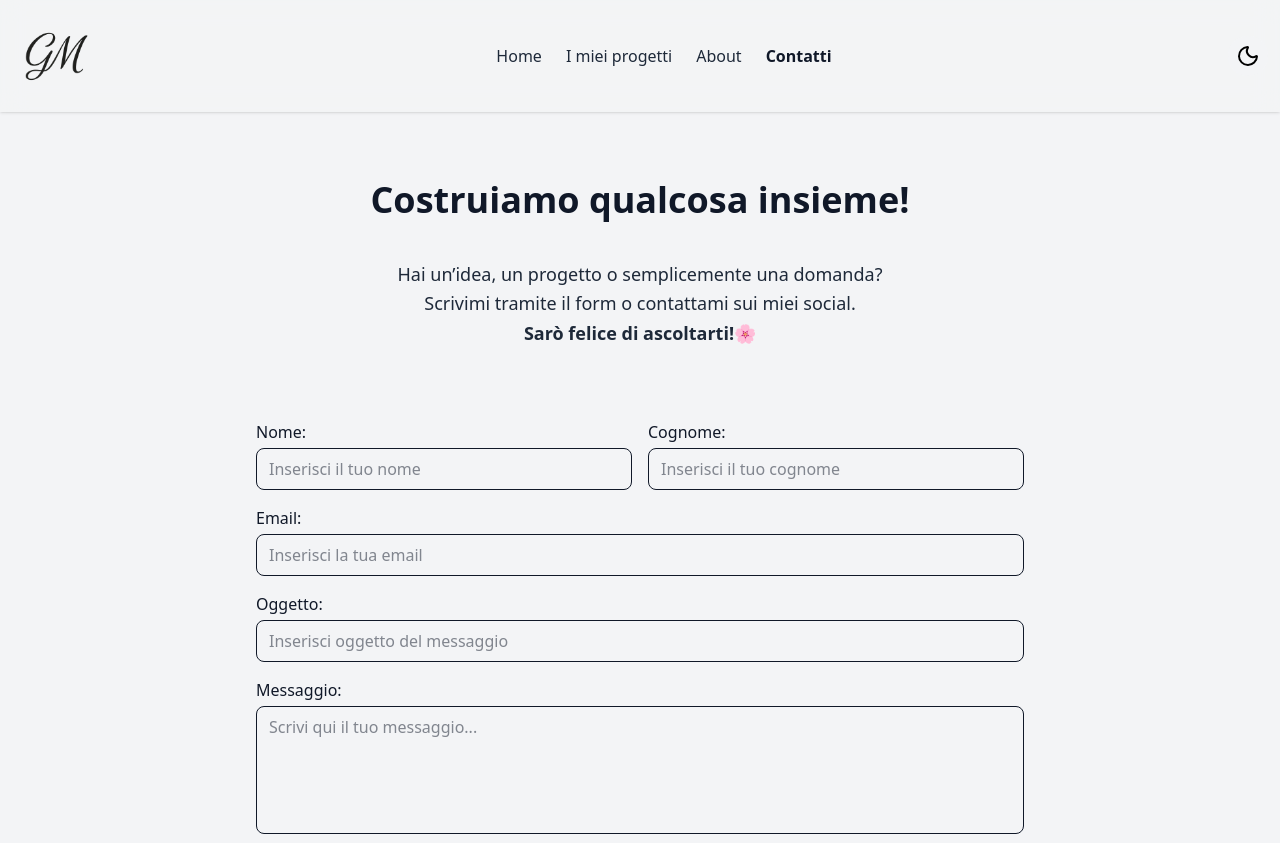
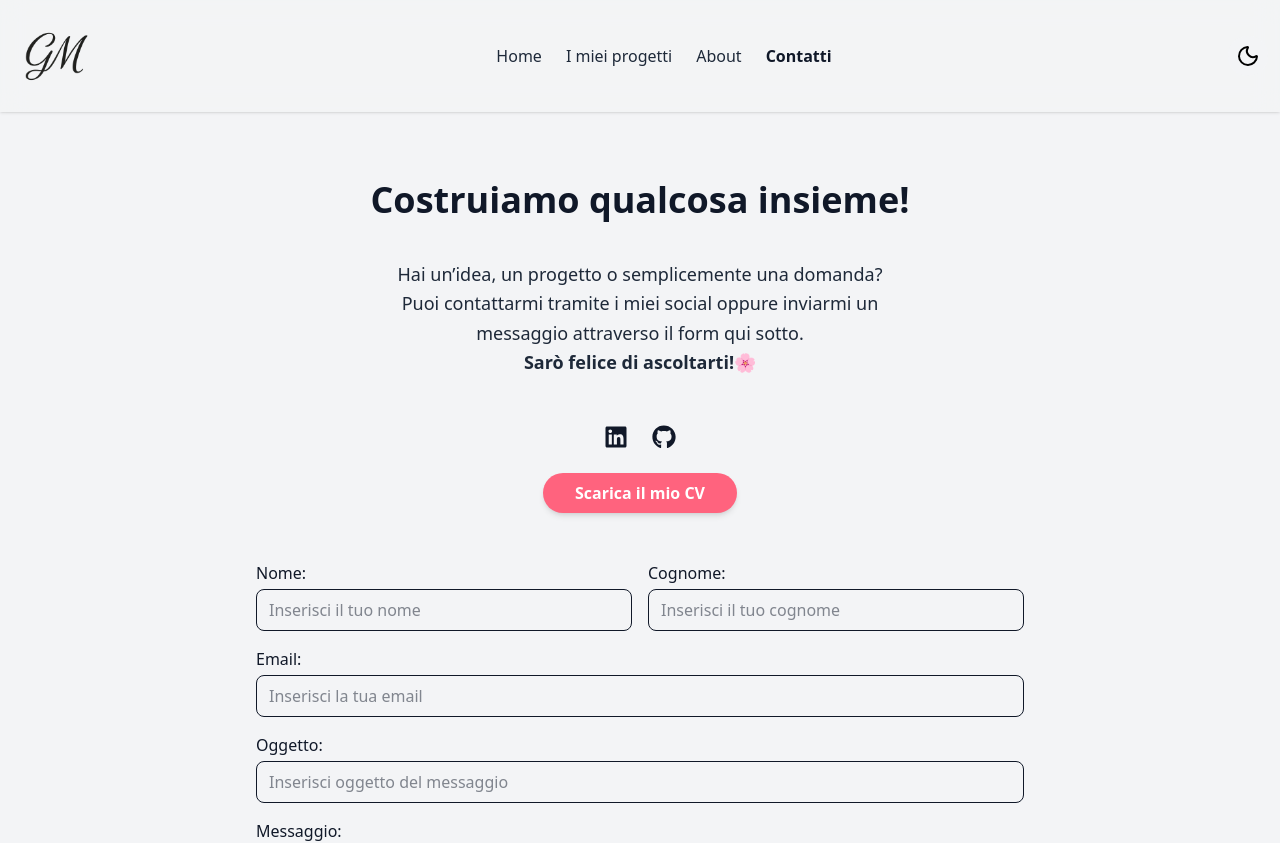
Before and after one commit to giorgiameffe/giorgiameffe-portfolio, a React (Vite) app: page /contacts in a window 1280 px wide. Shown: the top 843 px of the page. Built offline with nearby package versions, Linux system fonts and the light colour scheme; a web font is replaced by a local one.

Commit message:
feat: add social links and download CV button to ContactsPage

```diff
--- a/src/components/HeroSection.tsx
+++ b/src/components/HeroSection.tsx
@@ -112,7 +112,7 @@ const HeroSection = ({ title, subtitle, description }: HeroSectionProps) => {
                 <NavLink
                     to="/projects"
                     className="inline-block mt-4 bg-rose-400 dark:bg-rose-700 text-white px-8 py-2 font-semibold
-                    rounded-full shadow-md hover:shadow-xl transition cursor-pointer" >
+                    rounded-full shadow-md transition cursor-pointer" >
                     Vedi i miei progetti
                 </NavLink>
                 <div className="flex flex-wrap justify-center md:justify-start items-center gap-2 mt-4">
--- a/src/components/ProjectCard.tsx
+++ b/src/components/ProjectCard.tsx
@@ -41,7 +41,7 @@ const ProjectCard = ({ project, featured }: ProjectCardProps) => {
                 <Link
                     to={`/projects/${project.slug}`}
                     className="flex justify-center bg-rose-400 dark:bg-rose-700 font-semibold text-white text-md px-8 py-2
-                    rounded-full shadow-md hover:shadow-xl transition mt-4"
+                    rounded-full shadow-md transition mt-4"
                 >
                     Scopri di più
                 </Link>
--- a/src/pages/ContactsPage.tsx
+++ b/src/pages/ContactsPage.tsx
@@ -1,6 +1,8 @@
 import React from "react";
 import { motion } from "framer-motion";
 import ContactForm from "../components/ContactForm";
+import { Link } from "react-router-dom";
+import { FaLinkedin, FaGithub } from "react-icons/fa";
 
 const ContactsPage: React.FC = () => {
 
@@ -22,7 +24,7 @@ const ContactsPage: React.FC = () => {
                 </motion.h1>
 
                 {/* Sottotitolo animato */}
-                <div className="max-w-2xl md:max-w-xl mx-auto text-center mb-12 md:flex md:justify-center md:items-center">
+                <div className="max-w-2xl md:max-w-xl mx-auto text-center mb-6 md:flex md:justify-center md:items-center">
                     <motion.p
                         className="text-gray-800 dark:text-gray-200 text-lg leading-relaxed relative
                        pt-4 pb-6 px-4 mb-2 md:mb-0"
@@ -31,10 +33,46 @@ const ContactsPage: React.FC = () => {
                         transition={{ duration: 0.8, ease: "easeOut", delay: 0.3 }}
                     >
                         Hai un’idea, un progetto o semplicemente una domanda?
-                        Scrivimi tramite il form o contattami sui miei social.
+                        <br />
+                        Puoi contattarmi tramite i miei social oppure inviarmi un messaggio attraverso il form qui sotto.
                         <br />
                         <strong> Sarò felice di ascoltarti!🌸</strong>
                     </motion.p>
+                </div>
+
+                {/* Sezione Social + CV */}
+                <div
+                    className="flex flex-col items-center gap-2 mb-12"
+                >
+                    {/* Icone social */}
+                    <div className="flex gap-6 text-3xl">
+
+                        <Link
+                            to="https://www.linkedin.com/in/giorgia-meffe-41b23b389"
+                            target="_blank"
+                            rel="noreferrer"
+                            className="text-gray-900 dark:text-gray-100 hover:text-rose-400 transition"
+                        >
+                            <FaLinkedin className="text-2xl" />
+                        </Link>
+
+                        <Link
+                            to="https://github.com/giorgiameffe"
+                            target="_blank"
+                            rel="noreferrer"
+                            className="text-gray-900 dark:text-gray-100 hover:text-rose-400 transition"
+                        >
+                            <FaGithub className="text-2xl" />
+                        </Link>
+                    </div>
+
+                    {/* Bottone CV */}
+                    <Link
+                        to="/"
+                        className="inline-block mt-4 bg-rose-400 dark:bg-rose-700 text-white px-8 py-2 font-semibold
+                    rounded-full shadow-md transition cursor-pointer" >
+                        Scarica il mio CV
+                    </Link>
                 </div>
 
                 <ContactForm />
```
